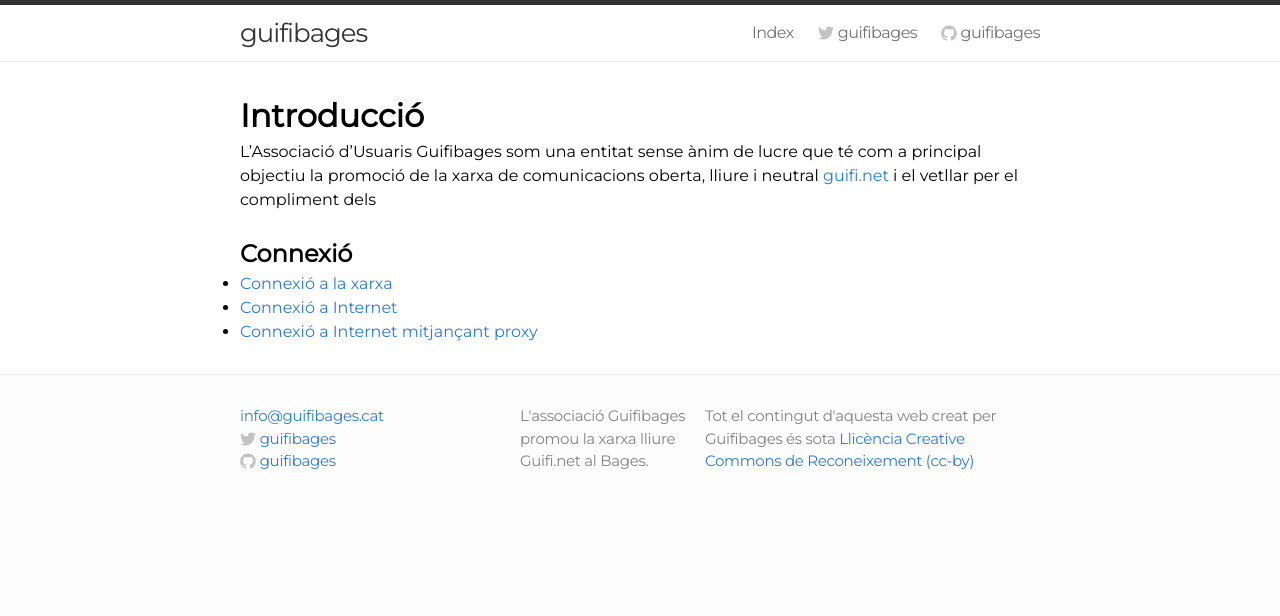
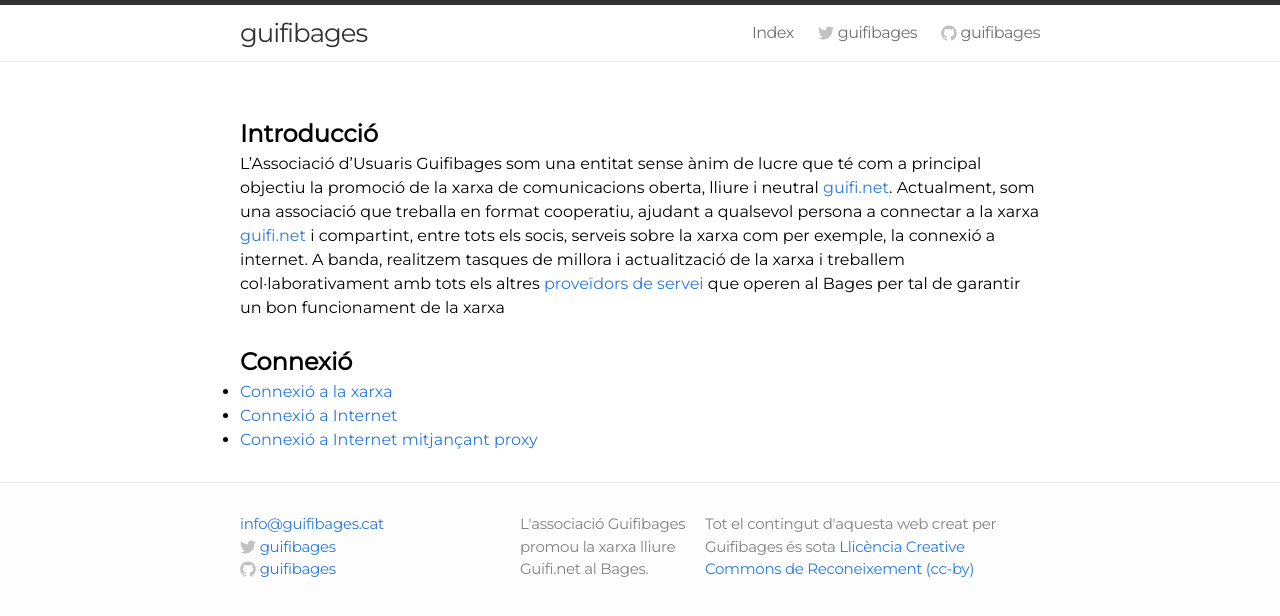
Before and after one commit to guifibages/guifibages.github.io, a Jekyll site: the page built from index.md, in a window 1280 px wide. Shown: the top 616 px of the page. Built offline with Jekyll 4.4.1, drawn with Linux system fonts in a browser that asks for light colours.

Commit message:
Update index.md

```diff
--- a/index.md
+++ b/index.md
@@ -1,8 +1,10 @@
 ---
 layout: default
 ---
-# Introducció
-L'Associació d'Usuaris Guifibages som una entitat sense ànim de lucre que té com a principal objectiu la promoció de la xarxa de comunicacions oberta, lliure i neutral  [guifi.net](http://guifi.net) i el vetllar per el compliment dels
+## Introducció
+L'Associació d'Usuaris Guifibages som una entitat sense ànim de lucre que té com a principal objectiu la promoció de la xarxa de comunicacions oberta, lliure i neutral  [guifi.net](http://guifi.net).
+Actualment, som una associació que treballa en format cooperatiu, ajudant a qualsevol persona a connectar a la xarxa [guifi.net](http://guifi.net) i compartint, entre tots els socis, serveis sobre la xarxa com per exemple, la connexió a internet.
+A banda, realitzem tasques de millora i actualització de la xarxa i treballem col·laborativament amb tots els altres [proveïdors de servei](https://guifi.net/ca/node/2426/suppliers) que operen al Bages per tal de garantir un bon funcionament de la xarxa
 
 ## Connexió
 
```
